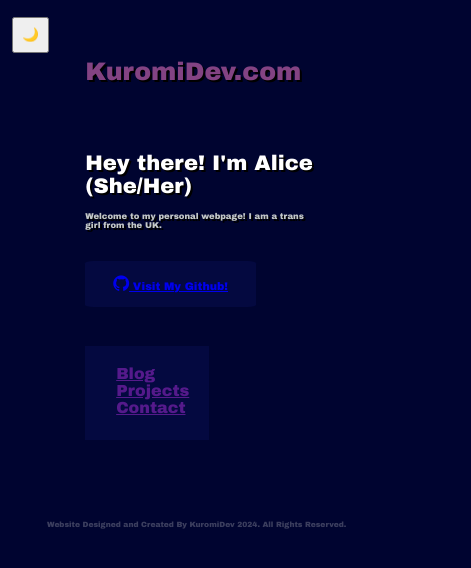
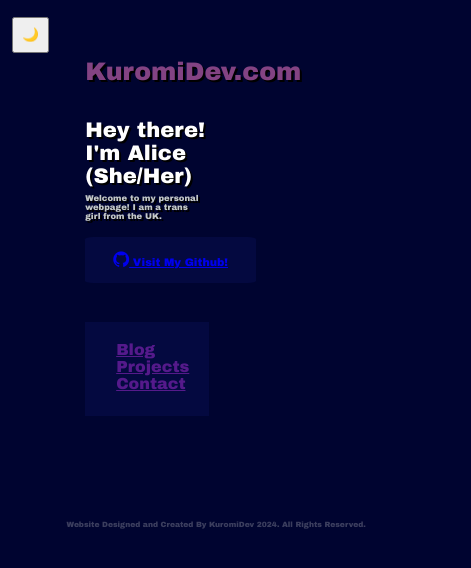
Before and after one commit to KuromiDev/PersonalSite, a plain HTML site: page index.html in a window 390 px wide. Shown: the whole page, 471 px wide, since content can reach past the window. Drawn offline with Linux system fonts and the light colour scheme.

Commit message:
Update styles.css

```diff
--- a/styles.css
+++ b/styles.css
@@ -217,6 +217,11 @@ body{
 
 /* Smaller tablets and mobiles */
 @media (max-width: 768px) {
+
+	#bodyid{
+
+	}
+
 	#middlearea{
 		margin-left: 20%;
 		margin-top: 15%;
@@ -332,7 +337,7 @@ body{
 	}
 
 	#rights{
-		margin-left: 10%;
+		margin-left: 15%;
 		margin-bottom: 70%;
 		font-size: .9vh;
 		color: rgba(195, 200, 201, 0.3);
@@ -341,7 +346,8 @@ body{
 	}
 
 	#middlearea{
-		width: 100%;
+		max-width: 50%;
+		height: 10%;
 	}
 
 	#sidebar{
@@ -362,6 +368,7 @@ body{
 		list-style: none;
 		margin-top: 10%;
 		width: 30%;
+		height: 10%;
 		margin-left: 20%;
 		margin-right: auto;
 		text-decoration: none;
@@ -376,6 +383,7 @@ body{
 		list-style: none;
 		margin-top: 10%;
 		width: 30%;
+		height: 10%;
 		margin-left: 20%;
 		margin-right: auto;
 		text-decoration: none;
```
